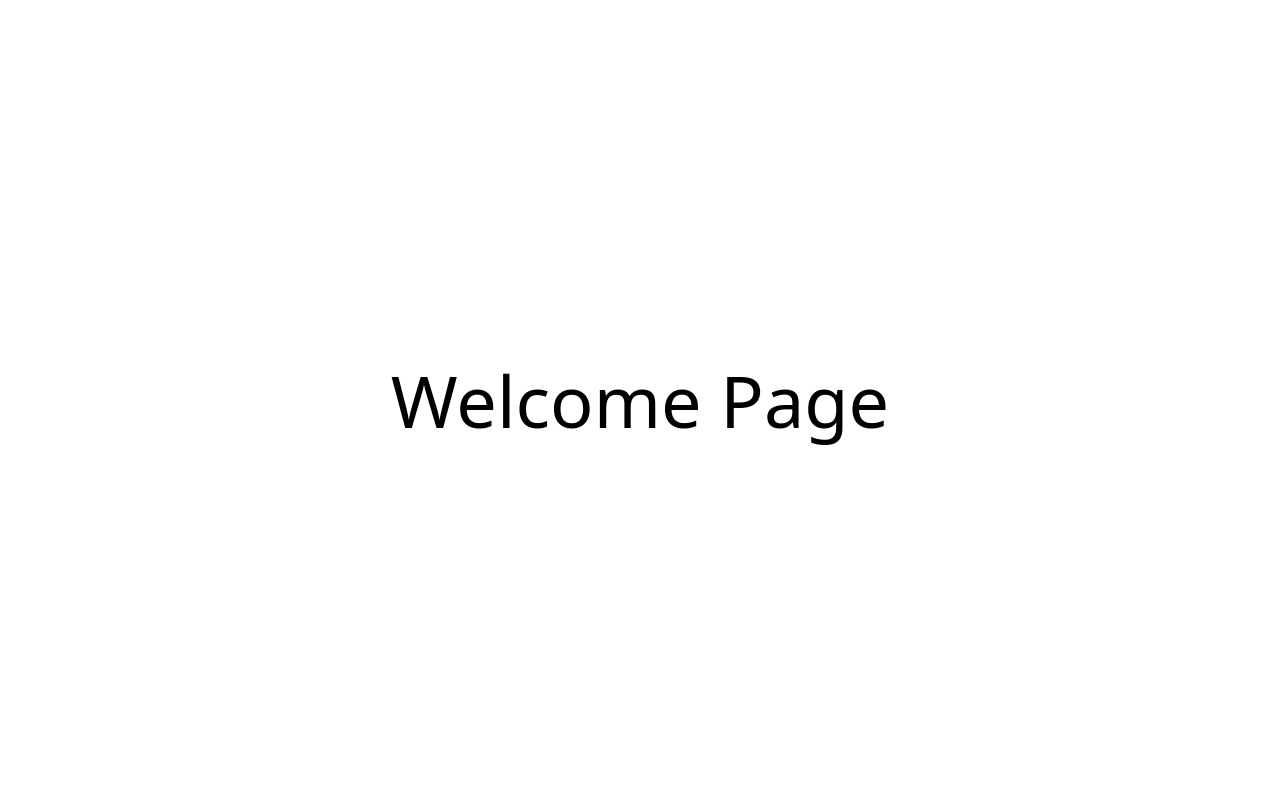
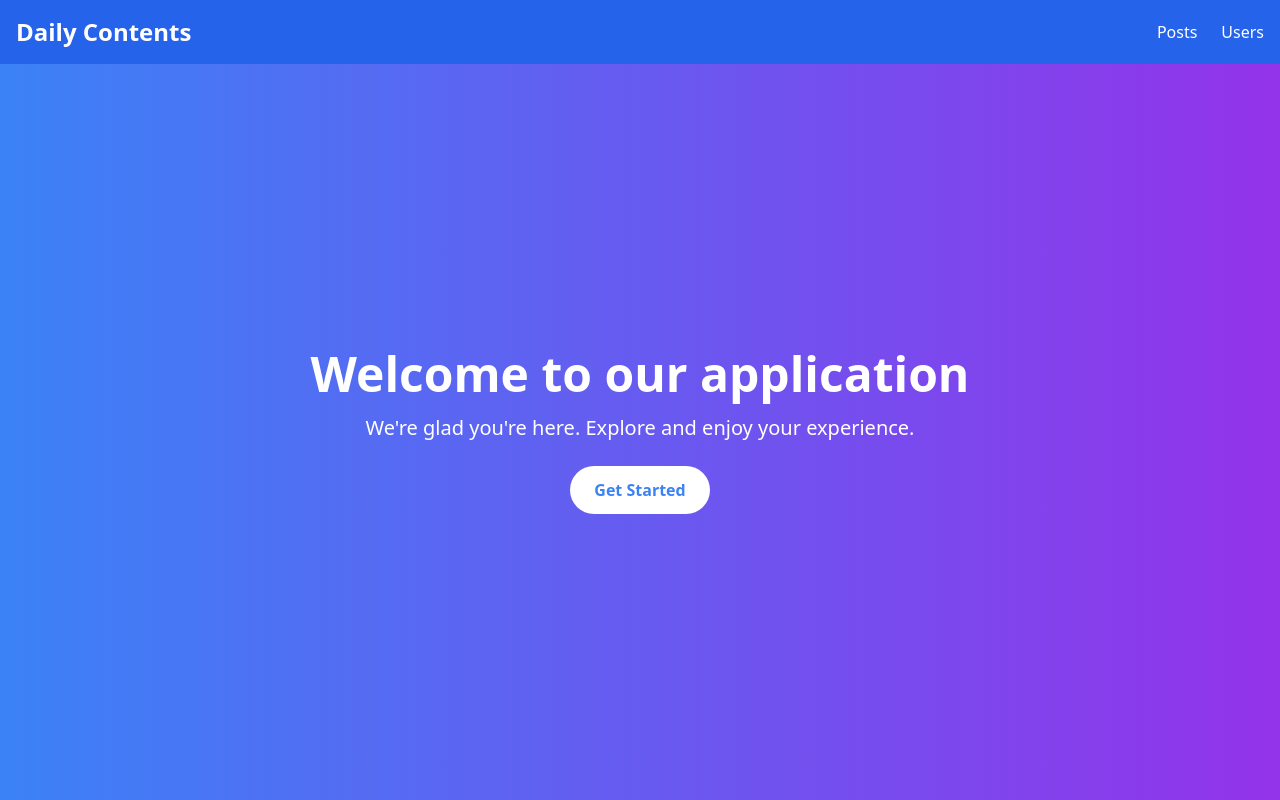
Before and after one commit to Ephy-kimotho/alx-project-0x01-setup, a Next.js app in the folder alx-project-0x01/: page / in a window 1280 px wide. Built offline with nearby package versions, Linux system fonts and the light colour scheme.

Commit message:
setting up navigation between pages

```diff
--- a/alx-project-0x01/components/layout/Header.tsx
+++ b/alx-project-0x01/components/layout/Header.tsx
@@ -0,0 +1,27 @@
+import Link from "next/link"
+
+const Header: React.FC = () => {
+    return (
+        <header className="bg-blue-600 text-white shadow-md py-4">
+            <div className="container mx-auto flex justify-between items-center px-4">
+                <h3 className="font-bold text-2xl">
+                    <Link href="/" >Daily Contents</Link>
+                </h3>
+
+                <nav>
+                    <ul className="flex space-x-6">
+                        <li className="hover:underline">
+                            <Link href="/posts">Posts</Link>
+                        </li>
+
+                        <li className="hover:underline">
+                            <Link href="/users">Users</Link>
+                        </li>
+                    </ul>
+                </nav>
+            </div>
+        </header>
+    )
+}
+
+export default Header
--- a/alx-project-0x01/pages/index.tsx
+++ b/alx-project-0x01/pages/index.tsx
@@ -1,8 +1,20 @@
+import Header from "@/components/layout/Header"
 
 const Home: React.FC = () => {
   return (
-    <div className="flex justify-center items-center h-screen">
-      <h1 className="text-7xl font-thin">Welcome Page</h1>
+    <div className="flex flex-col h-screen">
+      <Header />
+      <main className="flex-grow flex items-center justify-center bg-gradient-to-r from-blue-500 to-purple-600">
+        <div className="text-center">
+          <h1 className="text-5xl font-bold text-white">Welcome to our application</h1>
+          <p className="mt-4 text-xl text-white">
+            We&apos;re glad you&apos;re here. Explore and enjoy your experience.
+          </p>
+          <button className="mt-6 px-6 py-3 bg-white text-blue-500 rounded-full font-semibold hover:bg-gray-200 transition">
+            Get Started
+          </button>
+        </div>
+      </main>
     </div>
   )
 }
```
